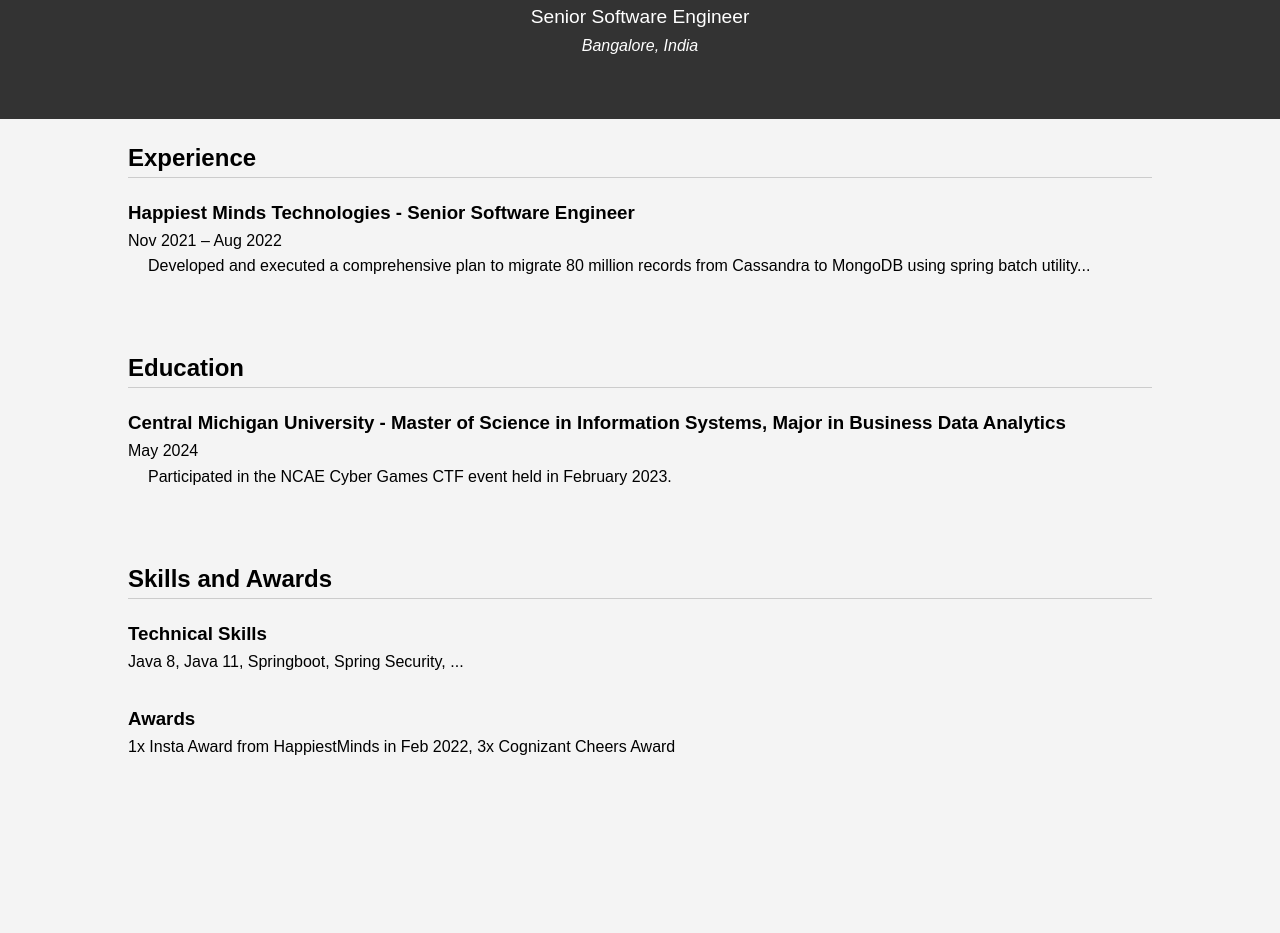
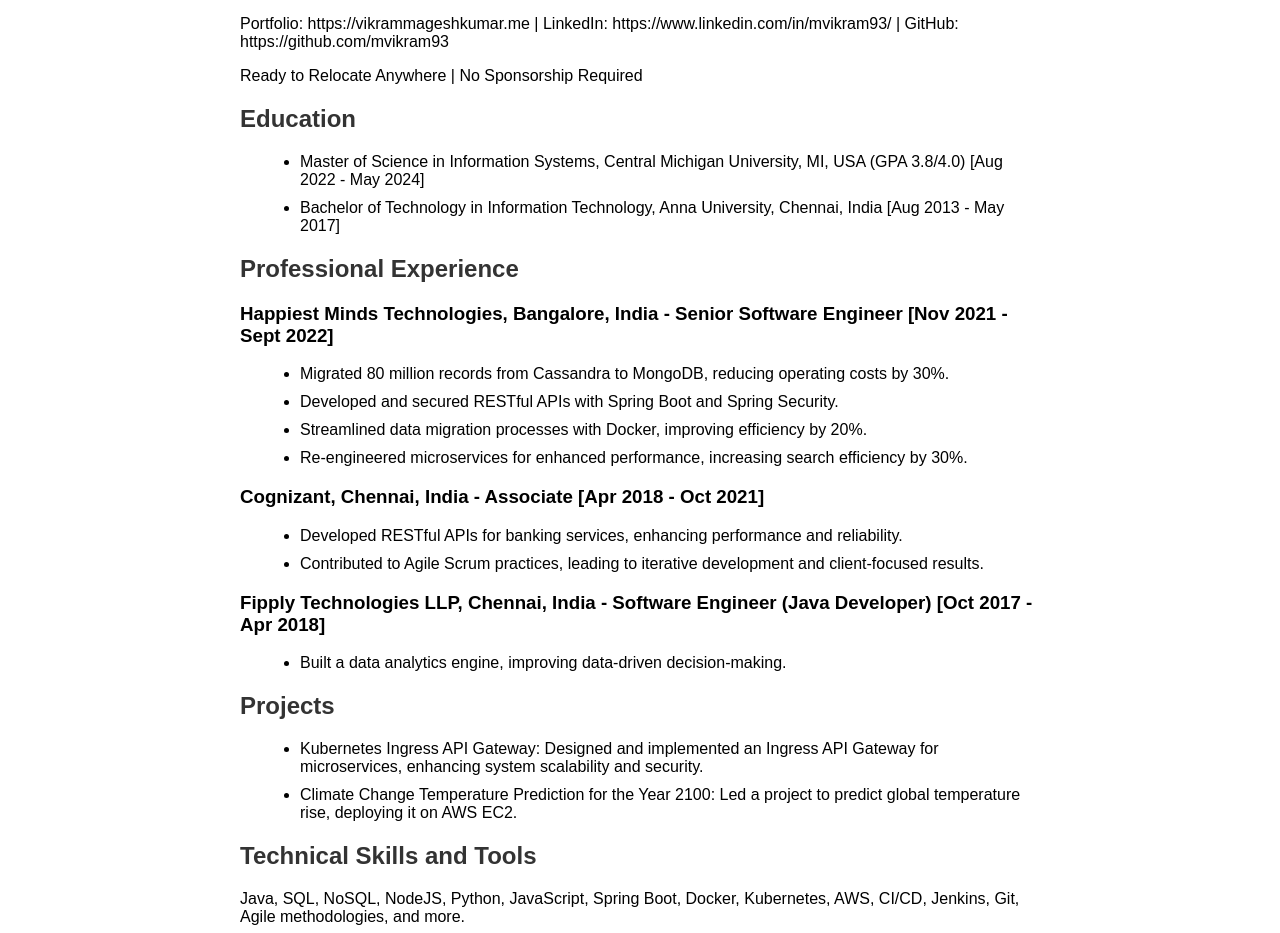
Before and after one commit to mvikram93/mvikram93.github.io, a plain HTML site: page index.html in a window 1280 px wide. Shown: the part 99-1032 px from the top of the page. Before the commit the page ends 909 px from the top, so only its background shows below. Drawn offline with Linux system fonts and the light colour scheme.

Commit message:
Update index.html

```diff
--- a/index.html
+++ b/index.html
@@ -3,61 +3,73 @@
 <head>
     <meta charset="UTF-8">
     <meta name="viewport" content="width=device-width, initial-scale=1.0">
-  <title>Vikram Mageshkumar - Resume</title>
-  <link rel="stylesheet" href="styles.css">
+    <title>Vikram Mageshkumar Portfolio</title>
+    <style>
+        body { font-family: Arial, sans-serif; margin: 20px; }
+        .container { max-width: 800px; margin: auto; }
+        header, .experience, .education, .projects, .skills, .awards { margin-bottom: 20px; }
+        h2 { color: #333; }
+        .details { margin-left: 20px; }
+        .details li { margin-bottom: 10px; }
+    </style>
 </head>
 <body>
+    <div class="container">
         <header>
-    <div class="container">
             <h1>Vikram Mageshkumar</h1>
-      <p class="subtitle">Senior Software Engineer</p>
-      <p class="location">Bangalore, India</p>
-    </div>
+            <p>Email: mvikram.mageshkumar18@gmail.com | Phone: (989) 341-4372</p>
+            <p>Portfolio: https://vikrammageshkumar.me | LinkedIn: https://www.linkedin.com/in/mvikram93/ | GitHub: https://github.com/mvikram93</p>
+            <p>Ready to Relocate Anywhere | No Sponsorship Required</p>
         </header>
 
-  <main>
-    <section class="container">
-      <h2>Experience</h2>
-      <article>
-        <h3>Happiest Minds Technologies - Senior Software Engineer</h3>
-        <p>Nov 2021 – Aug 2022</p>
-        <ul>
-          <li>Developed and executed a comprehensive plan to migrate 80 million records from Cassandra to MongoDB using spring batch utility...</li>
-          <!-- Add other bullet points of experience -->
+        <section class="education">
+            <h2>Education</h2>
+            <ul class="details">
+                <li>Master of Science in Information Systems, Central Michigan University, MI, USA (GPA 3.8/4.0) [Aug 2022 - May 2024]</li>
+                <li>Bachelor of Technology in Information Technology, Anna University, Chennai, India [Aug 2013 - May 2017]</li>
             </ul>
-      </article>
-
-      <!-- Add other job experiences in a similar structure -->
         </section>
 
-    <section class="container">
-      <h2>Education</h2>
-      <article>
-        <h3>Central Michigan University - Master of Science in Information Systems, Major in Business Data Analytics</h3>
-        <p>May 2024</p>
-        <ul>
-          <li>Participated in the NCAE Cyber Games CTF event held in February 2023.</li>
-          <!-- Add other details about education -->
+        <section class="experience">
+            <h2>Professional Experience</h2>
+            <h3>Happiest Minds Technologies, Bangalore, India - Senior Software Engineer [Nov 2021 - Sept 2022]</h3>
+            <ul class="details">
+                <li>Migrated 80 million records from Cassandra to MongoDB, reducing operating costs by 30%.</li>
+                <li>Developed and secured RESTful APIs with Spring Boot and Spring Security.</li>
+                <li>Streamlined data migration processes with Docker, improving efficiency by 20%.</li>
+                <li>Re-engineered microservices for enhanced performance, increasing search efficiency by 30%.</li>
             </ul>
-      </article>
-
-      <!-- Add other educational experiences in a similar structure -->
+            <h3>Cognizant, Chennai, India - Associate [Apr 2018 - Oct 2021]</h3>
+            <ul class="details">
+                <li>Developed RESTful APIs for banking services, enhancing performance and reliability.</li>
+                <li>Contributed to Agile Scrum practices, leading to iterative development and client-focused results.</li>
+            </ul>
+            <h3>Fipply Technologies LLP, Chennai, India - Software Engineer (Java Developer) [Oct 2017 - Apr 2018]</h3>
+            <ul class="details">
+                <li>Built a data analytics engine, improving data-driven decision-making.</li>
+            </ul>
         </section>
 
-    <section class="container">
-      <h2>Skills and Awards</h2>
-      <article>
-        <h3>Technical Skills</h3>
-        <p>Java 8, Java 11, Springboot, Spring Security, ...</p>
-        <!-- Add other technical skills -->
-      </article>
+        <section class="projects">
+            <h2>Projects</h2>
+            <ul class="details">
+                <li>Kubernetes Ingress API Gateway: Designed and implemented an Ingress API Gateway for microservices, enhancing system scalability and security.</li>
+                <li>Climate Change Temperature Prediction for the Year 2100: Led a project to predict global temperature rise, deploying it on AWS EC2.</li>
+            </ul>
+        </section>
 
-      <article>
-        <h3>Awards</h3>
-        <p>1x Insta Award from HappiestMinds in Feb 2022, 3x Cognizant Cheers Award</p>
-        <!-- Add other awards -->
-      </article>
+        <section class="skills">
+            <h2>Technical Skills and Tools</h2>
+            <p>Java, SQL, NoSQL, NodeJS, Python, JavaScript, Spring Boot, Docker, Kubernetes, AWS, CI/CD, Jenkins, Git, Agile methodologies, and more.</p>
         </section>
-  </main>
+
+        <section class="awards">
+            <h2>Awards</h2>
+            <ul class="details">
+                <li>1x Insta Award from Happiest Minds Technologies (Feb 2022)</li>
+                <li>3x Cognizant Cheers Award</li>
+            </ul>
+        </section>
+    </div>
 </body>
 </html>
```
Lines whose indentation alone changed are shown as unchanged.
